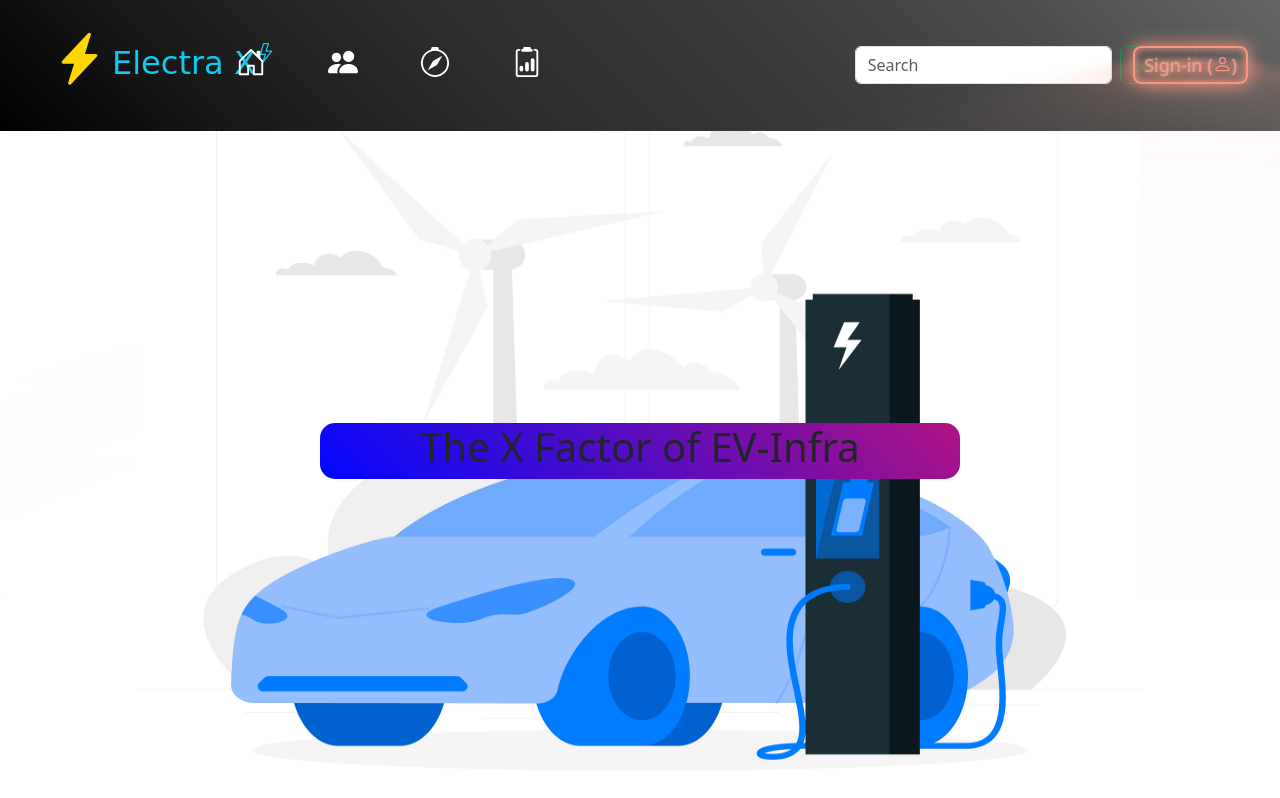
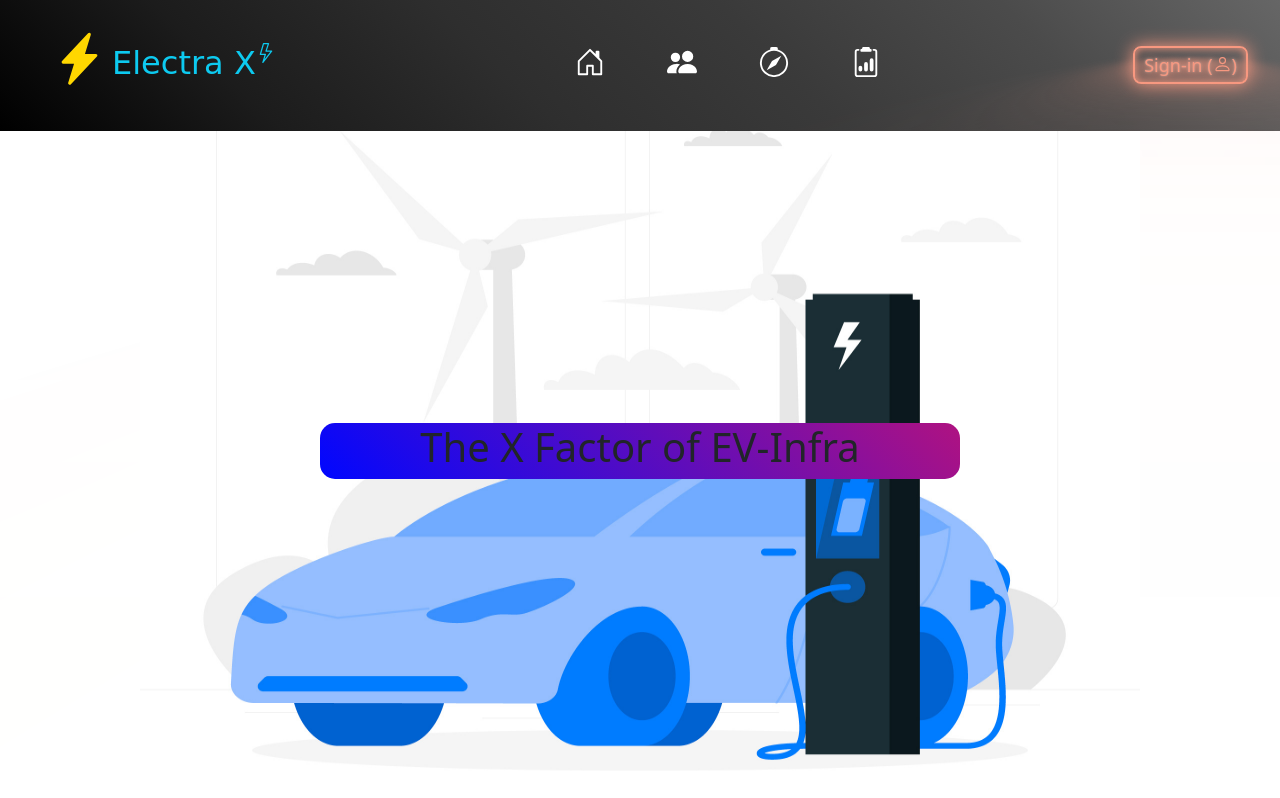
Before and after one commit to Aj242005/E-Traction, a React (Vite) app in the folder frontend-react/: page / in a window 1280 px wide. Built offline with nearby package versions, Linux system fonts and the light colour scheme.

Commit message:
Update Navbar.jsx
deleted search box

```diff
--- a/frontend-react/src/components/Navbar.jsx
+++ b/frontend-react/src/components/Navbar.jsx
@@ -62,20 +62,6 @@
 
 
 
-
-                <form className="d-flex" role="search" style={{marginLeft:"400px",marginRight:"-120px"}}>
-                    <input className="form-control me-2" type="search" placeholder="Search" aria-label="Search"/>
-                    <button className="btn btn-outline-success" type="submit">Search</button>
-                </form>
-
-
-
-
-
-
-
-
-
                 <a className="apna-login" href="/Sign_up">
                 Sign-in
                     (
```
